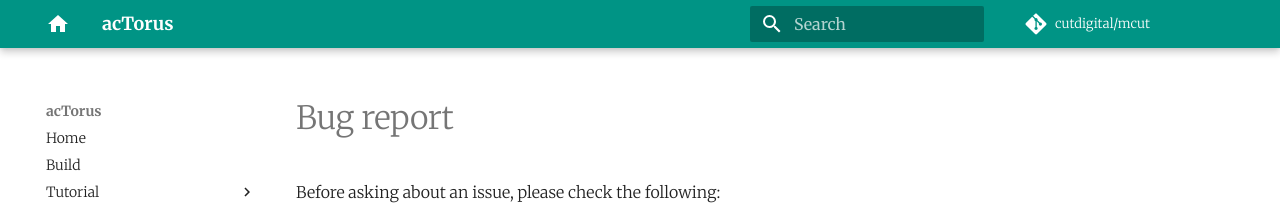
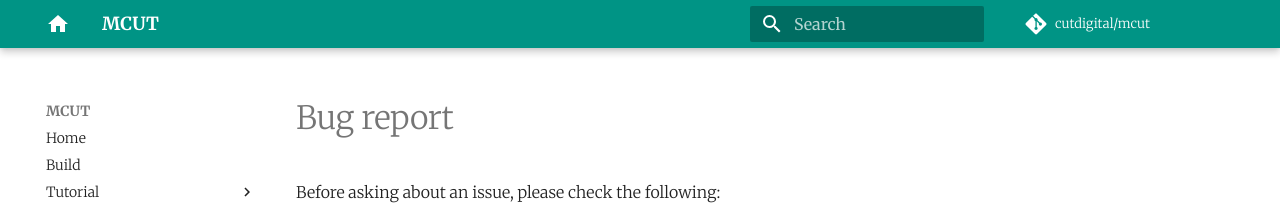
Before and after one commit to AfricChang/acTorus, an MkDocs documentation site: the page built from docs/bug-report.md, in a window 1280 px wide. Shown: the top 206 px of the page. Built offline with MkDocs 1.6.1 and Material for MkDocs 9.7.7, drawn with Linux system fonts in a browser that asks for light colours; comment, search, counter and statistics services are not loaded.

Commit message:
restore mcut config

```diff
--- a/mkdocs.yml
+++ b/mkdocs.yml
@@ -1,7 +1,7 @@
-site_name: acTorus
-site_url: 'https://africchang.github.io/acTorus'
+site_name: MCUT
+site_url: 'https://cutdigital.github.io/mcut.site'
 repo_name: 'cutdigital/mcut'
-repo_url: 'https://github.com/cutdigital/acTorus.git'
+repo_url: 'https://github.com/cutdigital/mcut.git'
 edit_uri: '../mcut.github.io/edit/docs/docs/'
 site_description: "Simple C++ mesh cutting library"
 
```
Also changed, not shown: 1 other file.
